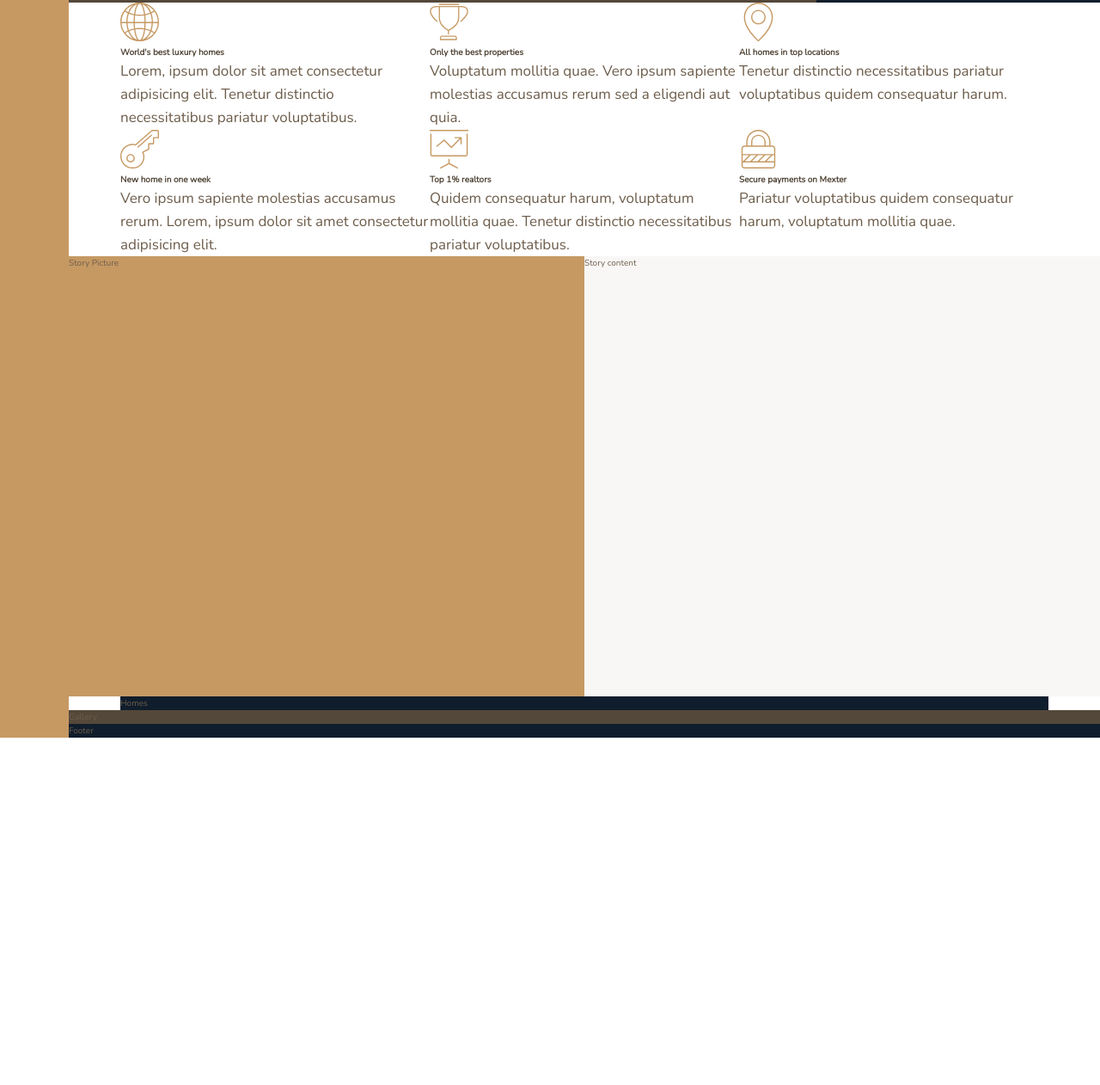
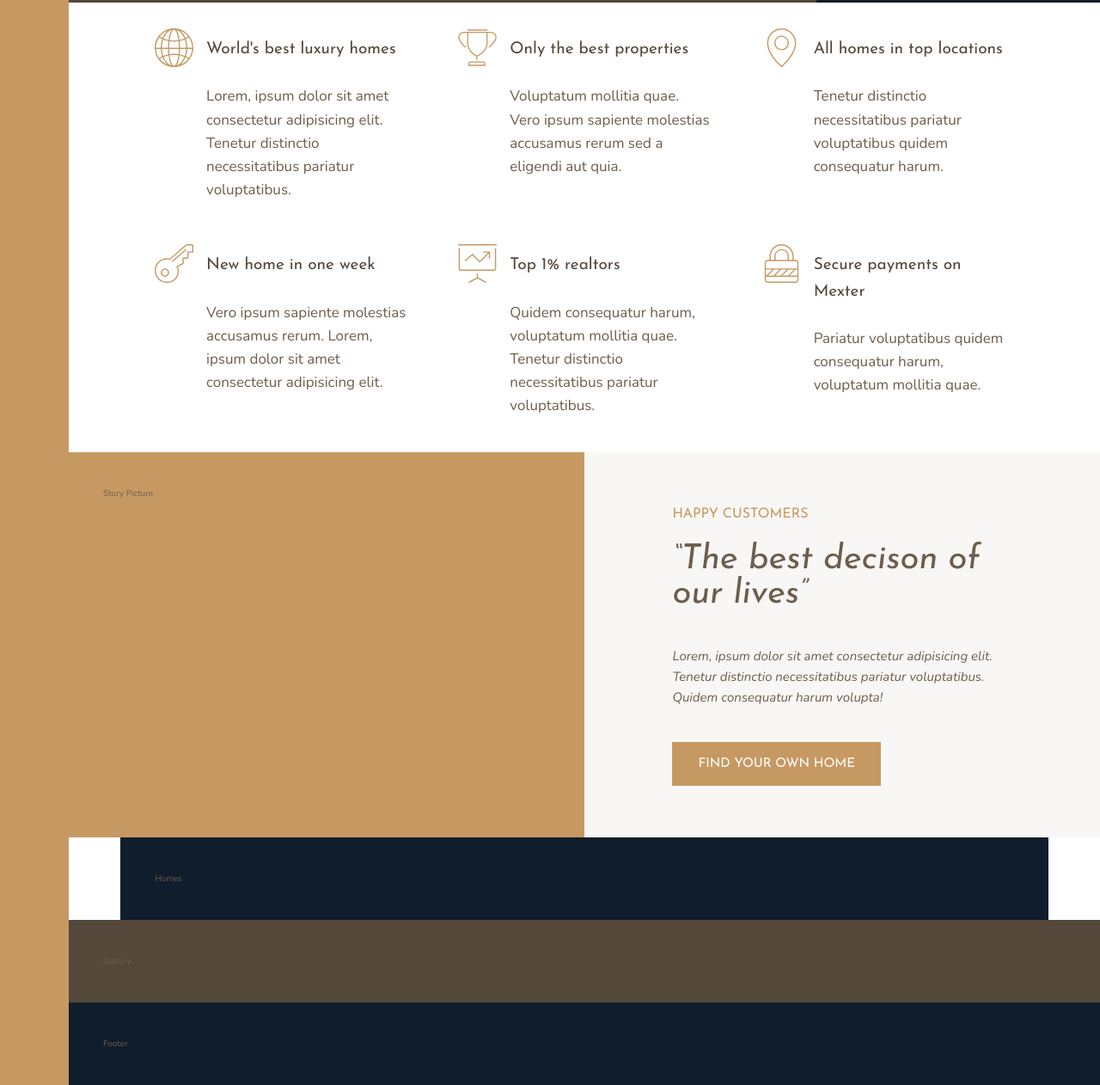
Before and after one commit to sagar-bakshi/realstateweb, a plain HTML site: page index.html in a window 1280 px wide. Shown: the part 637-1899 px from the top of the page at 86% size. Before the commit the page ends 1495 px from the top, so only its background shows below. Drawn offline with nearby package versions, Linux system fonts and the light colour scheme.

Commit message:
added feature and store section using grid

```diff
--- a/css/style.css
+++ b/css/style.css
@@ -17,12 +17,28 @@ body {
 
 .container {
   display: grid;
-  grid-template-rows: 80vh min-content 40vw repeat(3, min-content);
+  grid-template-rows: 80vh min-content auto repeat(3, min-content);
   grid-template-columns: [sidebar-start] 8rem [sidebar-end full-start] minmax(6rem, 1fr) [center-start] repeat(8, [col-start] minmax(min-content, 14rem) [col-end]) [center-end] minmax(6rem, 1fr) [full-end]; }
+  .container > * {
+    padding: 40px; }
 
 .heading-1, .heading-2, .heading-3, .heading-4 {
   font-family: "Josefin Sans", sans-serif;
   font-weight: 400; }
+
+.heading-2 {
+  font-size: 4rem;
+  font-style: italic;
+  line-height: 1; }
+  .heading-2--light {
+    color: #f9f7f6; }
+  .heading-2--dark {
+    color: #54483A; }
+
+.heading-3 {
+  font-size: 1.6rem;
+  color: #c69963;
+  text-transform: uppercase; }
 
 .heading-4 {
   font-size: 1.9rem; }
@@ -30,6 +46,32 @@ body {
     color: #f9f7f6; }
   .heading-4--dark {
     color: #54483A; }
+
+.btn {
+  background-color: #c69963;
+  color: #fff;
+  border: none;
+  border-radius: 0;
+  font-family: "Josefin Sans", sans-serif;
+  font-size: 1.5rem;
+  text-transform: uppercase;
+  padding: 1.8rem 3rem;
+  cursor: pointer;
+  transition: all .2s; }
+  .btn:hover {
+    background-color: #B28451; }
+
+.mb-sm {
+  margin-bottom: 2rem; }
+
+.mb-md {
+  margin-bottom: 3rem; }
+
+.mb-lg {
+  margin-bottom: 4rem; }
+
+.mb-hg {
+  margin-bottom: 8rem; }
 
 .sidebar {
   background-color: #c69963;
@@ -47,15 +89,23 @@ body {
 .features {
   grid-column: center-start/center-end;
   display: grid;
-  grid-template-columns: repeat(3, 1fr); }
+  grid-gap: 6rem;
+  grid-template-columns: repeat(auto-fit, minmax(25rem, 1fr));
+  align-items: start; }
 
-.feature__icon {
-  fill: #c69963;
-  width: 4.5rem;
-  height: 4.5rem; }
-
-.feature__text {
-  font-size: 1.7rem; }
+.feature {
+  display: grid;
+  grid-template-columns: min-content 1fr;
+  grid-row-gap: 2.5rem;
+  grid-column-gap: 1.5rem; }
+  .feature__icon {
+    fill: #c69963;
+    width: 4.5rem;
+    height: 4.5rem;
+    grid-row: 1/span 2;
+    transform: translateY(-1rem); }
+  .feature__text {
+    font-size: 1.7rem; }
 
 .story__picture {
   background-color: #c69963;
@@ -63,7 +113,20 @@ body {
 
 .story__content {
   background-color: #f9f7f6;
-  grid-column: col-start 5/full-end; }
+  grid-column: col-start 5/full-end;
+  padding: 6rem 8vw;
+  /*  display: flex;
+    flex-direction: column;
+    align-items: center;
+    justify-content: center; */
+  display: grid;
+  align-content: center;
+  justify-items: start; }
+
+.story__text {
+  font-size: 1.5rem;
+  font-style: italic;
+  margin-bottom: 4rem; }
 
 .homes {
   background-color: #101d2c;
--- a/index.html
+++ b/index.html
@@ -30,7 +30,7 @@
                 <svg class="feature__icon">
                     <use xlink:href="img/sprite.svg#icon-global"></use>
                 </svg>
-                <h4 class="heading-4--dark">World's best luxury homes</h4>
+                <h4 class="heading-4 heading-4--dark">World's best luxury homes</h4>
                 <p class="feature__text">
                     Lorem, ipsum dolor sit amet consectetur adipisicing elit. Tenetur distinctio necessitatibus pariatur voluptatibus.
                 </p>
@@ -39,7 +39,7 @@
                 <svg class="feature__icon">
                     <use xlink:href="img/sprite.svg#icon-trophy"></use>
                 </svg>
-                <h4 class="heading-4--dark">Only the best properties</h4>
+                <h4 class="heading-4 heading-4--dark">Only the best properties</h4>
                 <p class="feature__text">
                     Voluptatum mollitia quae. Vero ipsum sapiente molestias accusamus rerum sed a eligendi aut quia.
                 </p>
@@ -48,7 +48,7 @@
                 <svg class="feature__icon">
                     <use xlink:href="img/sprite.svg#icon-map-pin"></use>
                 </svg>
-                <h4 class="heading-4--dark">All homes in top locations</h4>
+                <h4 class="heading-4 heading-4--dark">All homes in top locations</h4>
                 <p class="feature__text">
                     Tenetur distinctio necessitatibus pariatur voluptatibus quidem consequatur harum.
                 </p>
@@ -57,7 +57,7 @@
                 <svg class="feature__icon">
                     <use xlink:href="img/sprite.svg#icon-key"></use>
                 </svg>
-                <h4 class="heading-4--dark">New home in one week</h4>
+                <h4 class="heading-4 heading-4--dark">New home in one week</h4>
                 <p class="feature__text">
                     Vero ipsum sapiente molestias accusamus rerum. Lorem, ipsum dolor sit amet consectetur adipisicing elit.
                 </p>
@@ -66,7 +66,7 @@
                 <svg class="feature__icon">
                     <use xlink:href="img/sprite.svg#icon-presentation"></use>
                 </svg>
-                <h4 class="heading-4--dark">Top 1% realtors</h4>
+                <h4 class="heading-4 heading-4--dark">Top 1% realtors</h4>
                 <p class="feature__text">
                     Quidem consequatur harum, voluptatum mollitia quae. Tenetur distinctio necessitatibus pariatur voluptatibus.
                 </p>
@@ -75,7 +75,7 @@
                 <svg class="feature__icon">
                     <use xlink:href="img/sprite.svg#icon-lock"></use>
                 </svg>
-                <h4 class="heading-4--dark">Secure payments on Mexter</h4>
+                <h4 class="heading-4 heading-4--dark">Secure payments on Mexter</h4>
                 <p class="feature__text">
                     Pariatur voluptatibus quidem consequatur harum, voluptatum mollitia quae.
                 </p>
@@ -87,7 +87,12 @@
         </div>
 
         <div class="story__content">
-            Story content
+            <h3 class="heading-3 mb-sm">Happy Customers</h3>
+            <h2 class="heading-2 mb-lg">&ldquo;The best decison of our lives&rdquo; </h2>
+            <p class="story__text">
+                Lorem, ipsum dolor sit amet consectetur adipisicing elit. Tenetur distinctio necessitatibus pariatur voluptatibus. Quidem consequatur harum volupta!
+            </p>
+                <button class="btn">Find your own home</button>
         </div>
 
         <section class="homes">
--- a/sass/_base.scss
+++ b/sass/_base.scss
@@ -36,8 +36,12 @@ body{
 
 .container{
       display: grid;
-      grid-template-rows: 80vh min-content 40vw repeat(3, min-content);
+      grid-template-rows: 80vh min-content auto repeat(3, min-content);
       grid-template-columns: [sidebar-start]8rem [sidebar-end full-start] minmax(6rem, 1fr) [center-start]
       repeat(8, [col-start]minmax(min-content, 14rem)[col-end])[center-end] minmax(6rem, 1fr) [full-end];
 
+  & > *{
+    padding: 40px;
+  }
+
 }
--- a/sass/_features.scss
+++ b/sass/_features.scss
@@ -2,15 +2,24 @@
   grid-column: center-start/center-end;
 
     display: grid;
-    grid-template-columns: repeat(3, 1fr);
+    grid-gap: 6rem;
+    grid-template-columns: repeat(auto-fit, minmax(25rem,1fr));
+    align-items: start;
 }
 
 .feature{
 
+  display: grid;
+  grid-template-columns: min-content 1fr;
+  grid-row-gap: 2.5rem;
+  grid-column-gap: 1.5rem;
+
   &__icon{
-      fill: $color-primary;
+    fill: $color-primary;
     width: 4.5rem;
     height: 4.5rem;
+    grid-row: 1/span 2;
+    transform: translateY(-1rem);
   }
 
   &__text{
--- a/sass/_story.scss
+++ b/sass/_story.scss
@@ -1,4 +1,7 @@
 .story{
+
+
+
   &__picture{
     background-color: $color-primary;
     grid-column: full-start / col-end 4;
@@ -7,5 +10,23 @@
   &__content{
     background-color: $color-grey-light-1;
     grid-column: col-start 5/full-end;
+
+    padding: 6rem 8vw;
+
+  /*  display: flex;
+    flex-direction: column;
+    align-items: center;
+    justify-content: center; */
+
+    display: grid;
+    align-content: center;
+    justify-items: start;
+
+  }
+
+  &__text{
+    font-size: 1.5rem;
+    font-style: italic;
+    margin-bottom: 4rem;
   }
 }
--- a/sass/_typography.scss
+++ b/sass/_typography.scss
@@ -9,10 +9,20 @@
 
 .heading-2{
   @extend %heading;
+  font-size: 4rem;
+  font-style: italic;
+  line-height: 1;
+
+  &--light{color: $color-grey-light-1}
+  &--dark{color: $color-grey-dark-1}
+
 }
 
 .heading-3{
   @extend %heading;
+  font-size: 1.6rem;
+  color: $color-primary;
+  text-transform: uppercase;
 }
 
 .heading-4{
@@ -22,3 +32,26 @@
   &--light{color: $color-grey-light-1}
   &--dark{color: $color-grey-dark-1}
 }
+
+.btn{
+  background-color: $color-primary;
+  color: #fff;
+  border: none;
+  border-radius: 0;
+  font-family: $font-display;
+  font-size: 1.5rem;
+  text-transform: uppercase;
+  padding: 1.8rem 3rem;
+  cursor: pointer;
+  transition: all .2s;
+
+  &:hover{
+    background-color: $color-primary-dark;
+  }
+
+}
+
+.mb-sm{ margin-bottom: 2rem; }
+.mb-md{ margin-bottom: 3rem; }
+.mb-lg{ margin-bottom: 4rem; }
+.mb-hg{ margin-bottom: 8rem; }
```
